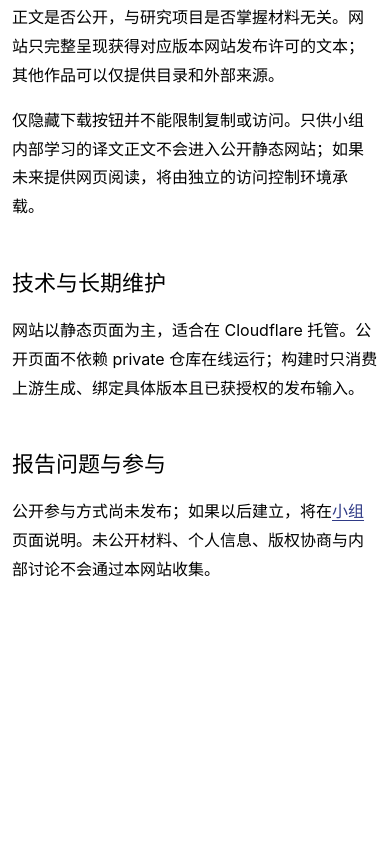
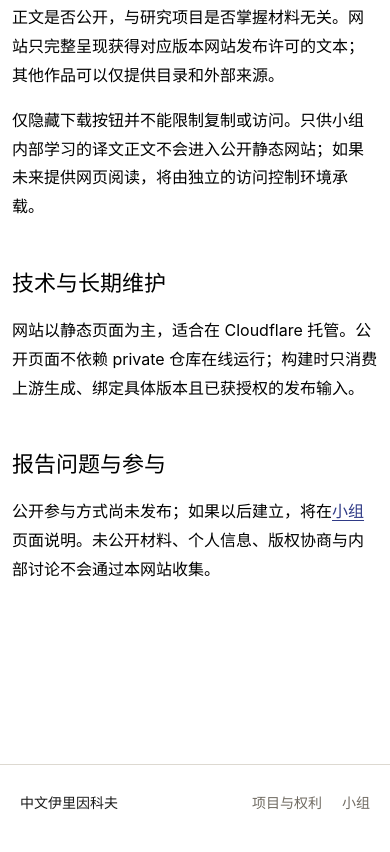
Before and after one commit to hoshF/ilyenkov-archive, an Astro site: page /about in a window 390 px wide. Shown: the part 1020-1872 px from the top of the page. Before the commit the page ends 1688 px from the top, so only its background shows below. Built offline with nearby package versions, Linux system fonts and the light colour scheme; Astro itself is replaced by a stand-in of ours.

Commit message:
Give the rights page an entrance from every page
The site explains its own sourcing, permissions and versioning rules on
/about, and the only way to reach that page was one sentence in the body of
the group page. A reader arriving at a translation from a search engine could
read the whole site without ever learning on what terms it publishes.

A footer now carries the site name and the links to the rights page and the
group. It states no rules: the same pass that trimmed the boundary line from
eleven page headers applies here, and the rules stay in the page that owns
them. The name is not decoration either — a phone hides the masthead while
reading a translation, so the footer is the only place that answers which
site this is.

No copyright line. The site declares no licence anywhere, translations carry
their own source and permission per article, and inventing a blanket notice
would misstate them.

Footer links come from editorial/site.json beside the navigation, so the
footer is editable without touching the layout.

```diff
--- a/editorial/site.json
+++ b/editorial/site.json
@@ -22,5 +22,15 @@
       "label": "书籍",
       "href": "/books"
     }
+  ],
+  "footer": [
+    {
+      "label": "项目与权利",
+      "href": "/about"
+    },
+    {
+      "label": "小组",
+      "href": "/group"
+    }
   ]
 }
--- a/src/layouts/BaseLayout.astro
+++ b/src/layouts/BaseLayout.astro
@@ -46,5 +46,13 @@ const current = (href: string) => (
       </div>
     </header>
     <main><slot /></main>
+    <footer class="site-footer">
+      <div class="site-footer__inner">
+        <a class="site-footer__name" href="/">{site.name}</a>
+        <nav aria-label="页脚导航">
+          {site.footer.map((item) => <a href={item.href}>{item.label}</a>)}
+        </nav>
+      </div>
+    </footer>
   </body>
 </html>
--- a/src/lib/editorial.ts
+++ b/src/lib/editorial.ts
@@ -13,6 +13,7 @@ const SiteSchema = z.object({
   name: z.string().trim().min(1),
   description: z.string().trim().min(1),
   navigation: z.array(LinkSchema).min(1),
+  footer: z.array(LinkSchema).min(1),
 }).strict();
 
 export function readEditorialJson(filename: string): unknown {
--- a/src/styles/global.css
+++ b/src/styles/global.css
@@ -21,6 +21,19 @@ a { color: var(--accent); text-underline-offset: .18em; text-decoration-thicknes
 a:hover { color: var(--accent-dark); }
 
 main { min-height: 70vh; }
+
+/* 页脚是《项目与权利》在全站唯一的常设入口；手机上的译文页藏起了标题栏，
+   这里的站名也是“这是哪个站”的唯一回答。规则本身由它链向的页面讲。 */
+.site-footer { border-top: 1px solid var(--line); margin-top: 96px; }
+.site-footer__inner {
+  width: min(calc(100% - 40px), var(--content)); align-items: baseline; gap: 12px 28px;
+  flex-wrap: wrap; margin: 0 auto; padding: 28px 0 40px; display: flex;
+}
+.site-footer__name { color: var(--ink-soft); font-size: var(--text-meta); text-decoration: none; }
+.site-footer__name:hover { color: var(--accent); }
+.site-footer nav { flex-wrap: wrap; gap: 12px 20px; margin-left: auto; display: flex; }
+.site-footer nav a { color: var(--muted); font-size: var(--text-meta); text-decoration: none; }
+.site-footer nav a:hover { color: var(--accent); text-decoration: underline; }
 
 h1 { text-wrap: pretty; word-break: auto-phrase; line-height: 1.3; }
 
```
Also changed, not shown: tests/helpers/pages.ts (+5 -0 lines), tests/site-structure.test.ts (+14 -1 lines).
